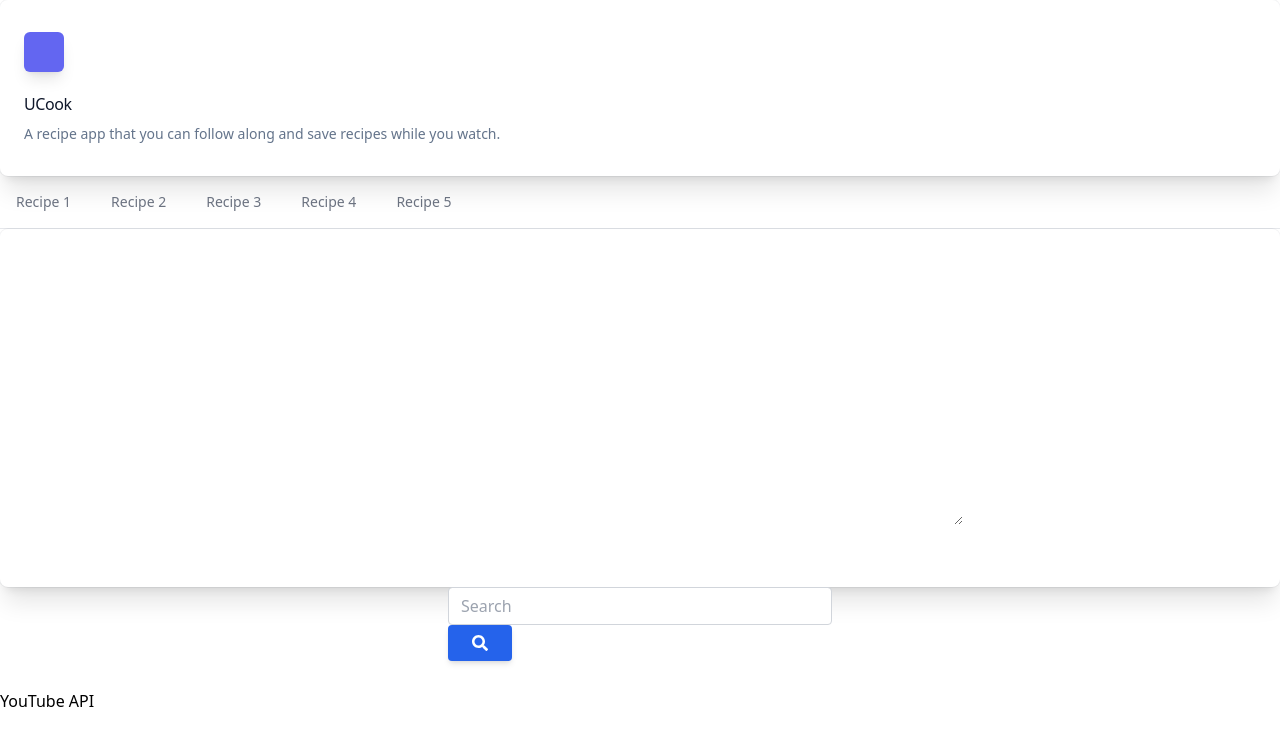
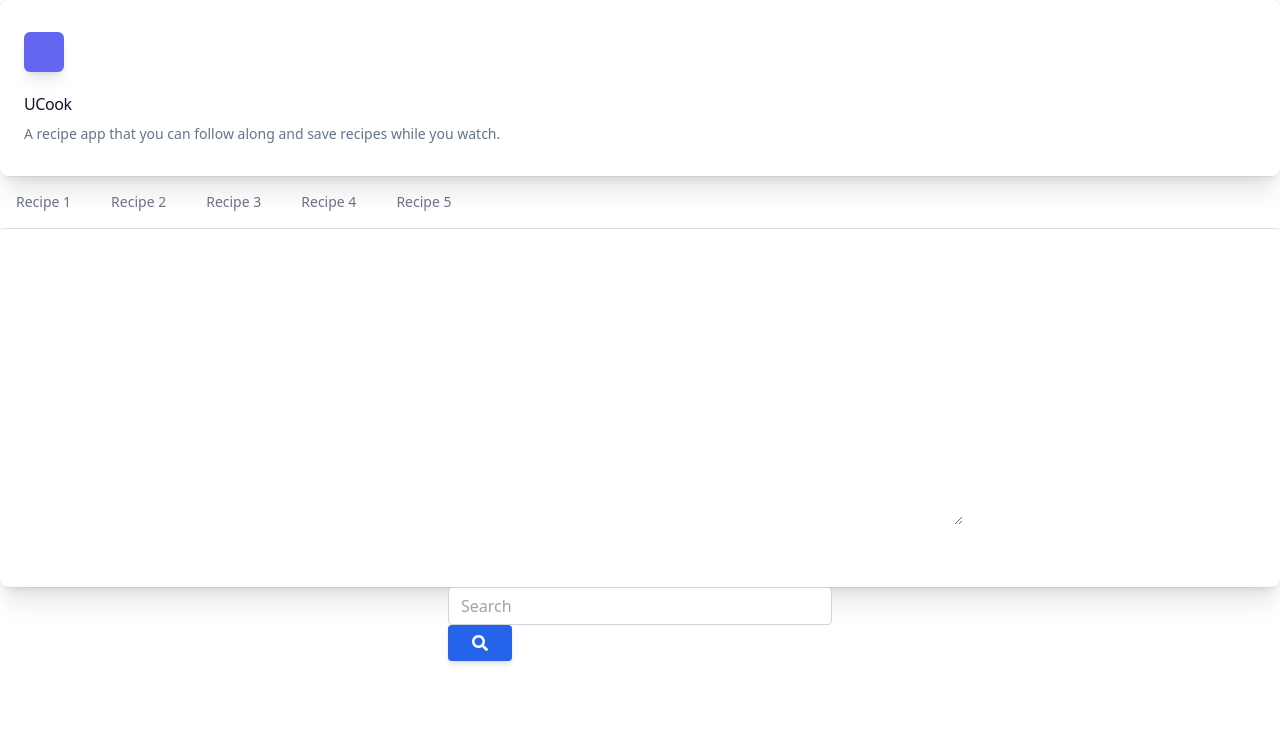
Before and after one commit to jroller33/BC-Project-1, a plain HTML site: page index.html in a window 1280 px wide. Drawn offline with nearby package versions, Linux system fonts and the light colour scheme; no server answers.

Commit message:
first commit today

```diff
--- a/index.html
+++ b/index.html
@@ -78,10 +78,6 @@
           </div>
         </div>
       </div>
-       YouTube API
-    <!-- 1. The <iframe> (and video player) will replace this <div> tag. -->
-    <!-- <div id="player"></div> -->
-
 
 <!--
     <div class="bg-white dark:bg-slate-800 rounded-lg px-6 py-8 ring-1 ring-slate-900/5 shadow-xl">
```
